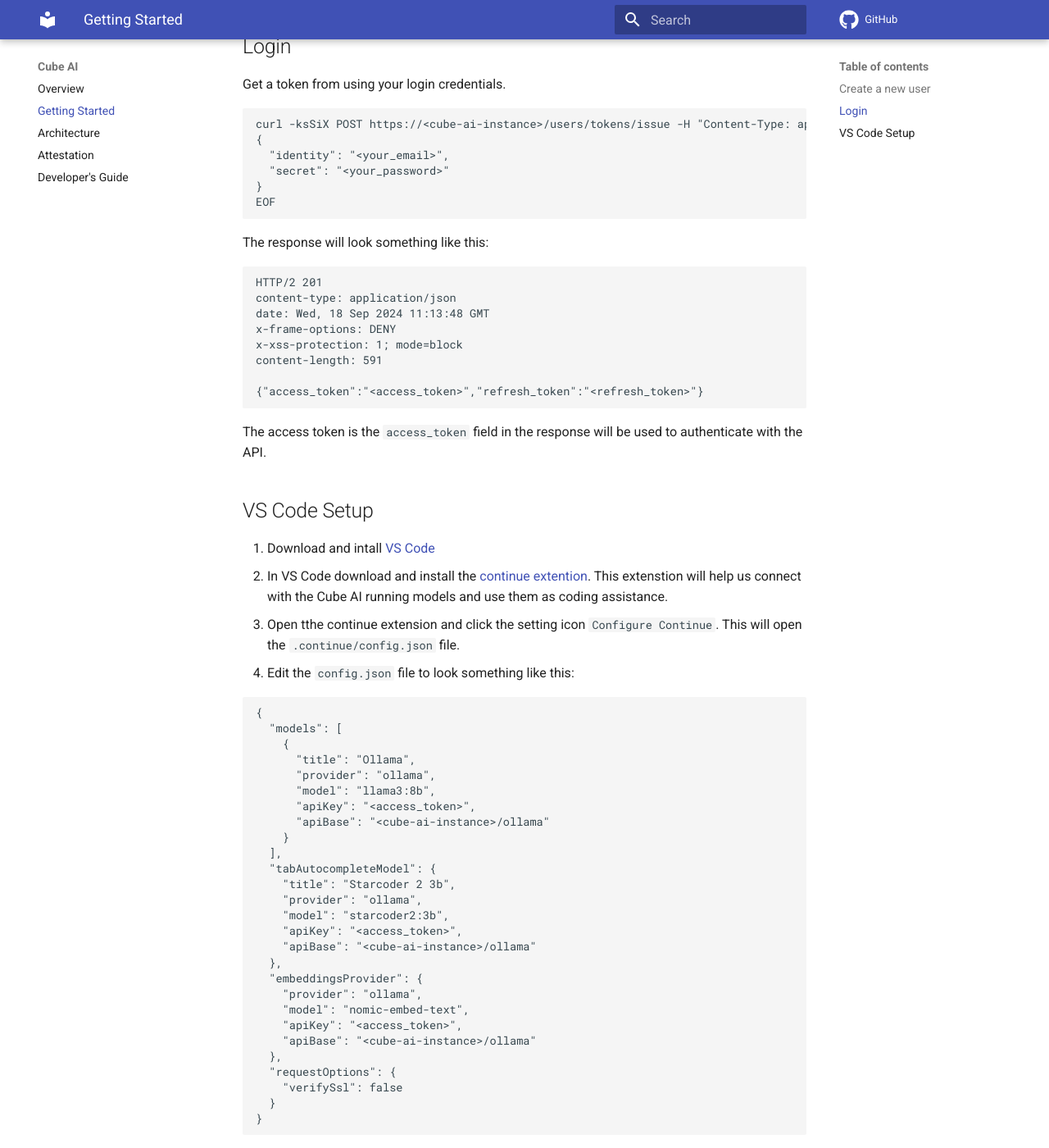
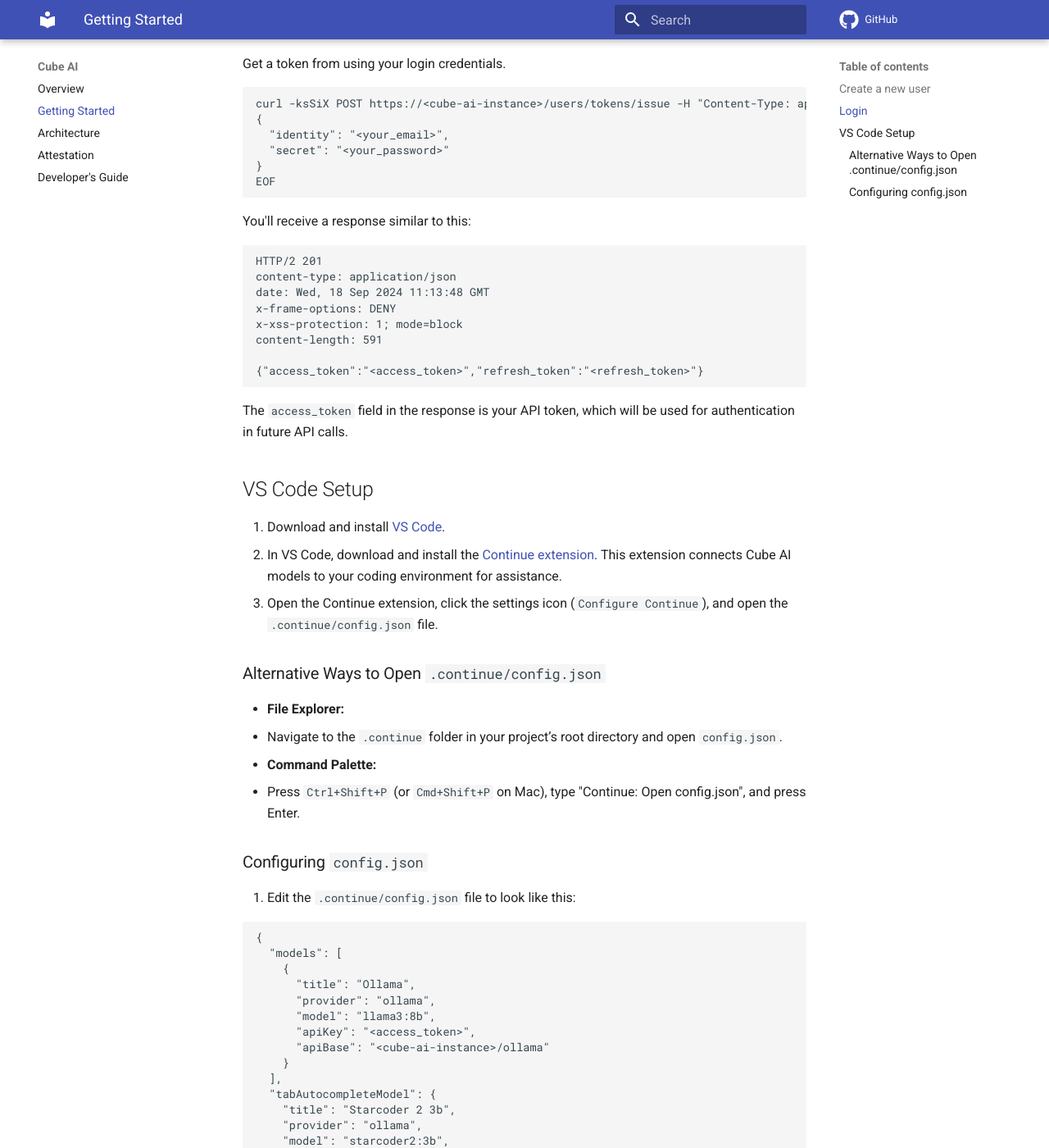
Before and after one commit to ultravioletrs/cube-docs, an MkDocs documentation site: the page built from docs/getting-started.md, in a window 1280 px wide and 1400 px high, scrolled down 617 px. Shown: the whole window at 82% size. Built offline with MkDocs 1.6.1 and Material for MkDocs 9.7.7, drawn with Linux system fonts in a browser that asks for light colours; comment, search, counter and statistics services are not loaded; some of the changed text lies outside the part shown.

Commit message:
Update getting-started.md
Signed-off-by: JeffMboya <jangina.mboya@gmail.com>

````diff
--- a/docs/getting-started.md
+++ b/docs/getting-started.md
@@ -4,7 +4,7 @@
 
 ## Create a new user
 
-[This is a demonstration of how to create a new user](https://jam.dev/c/f8d3fa47-7505-4201-b8ca-c0f724826237). You can use the same steps to create a new user.
+Follow [this demonstration](https://jam.dev/c/f8d3fa47-7505-4201-b8ca-c0f724826237) to learn how to create a new user. Below are the summarized steps:
 
 1. Admin login with their credentials
 2. Create a new domain if there is none
@@ -27,7 +27,7 @@
 EOF
 ```
 
-The response will look something like this:
+You'll receive a response similar to this:
 
 ```bash
 HTTP/2 201
@@ -40,14 +40,25 @@
 {"access_token":"<access_token>","refresh_token":"<refresh_token>"}
 ```
 
-The access token is the `access_token` field in the response will be used to authenticate with the API.
+The `access_token` field in the response is your API token, which will be used for authentication in future API calls.
 
 ## VS Code Setup
 
-1. Download and intall [VS Code](https://code.visualstudio.com/)
-2. In VS Code download and install the [continue extention](https://www.continue.dev/). This extenstion will help us connect with the Cube AI running models and use them as coding assistance.
-3. Open tthe continue extension and click the setting icon `Configure Continue`. This will open the `.continue/config.json` file.
-4. Edit the `config.json` file to look something like this:
+1. Download and install [VS Code](https://code.visualstudio.com/).
+2. In VS Code, download and install the [Continue extension](https://www.continue.dev/). This extension connects Cube AI models to your coding environment for assistance.
+3. Open the Continue extension, click the settings icon (`Configure Continue`), and open the `.continue/config.json` file.
+
+### Alternative Ways to Open `.continue/config.json`
+
+- **File Explorer:**
+  - Navigate to the `.continue` folder in your project’s root directory and open `config.json`.
+
+- **Command Palette:**
+  - Press `Ctrl+Shift+P` (or `Cmd+Shift+P` on Mac), type "Continue: Open config.json", and press Enter.
+
+### Configuring `config.json`
+
+4. Edit the `.continue/config.json` file to look like this:
 
 ```json
 {
@@ -79,6 +90,6 @@
 }
 ```
 
-This is a demonstration of how to connect to Cube AI with the continue extension.
+For a more detailed explanation of how to connect to Cube AI with the continue extension, check out [this video demonstration](https://www.youtube.com/embed/BGpv_iTB2NE?si=2qwUc4p99MYkSROK).
 
-<iframe width="560" height="315" src="https://www.youtube.com/embed/BGpv_iTB2NE?si=2qwUc4p99MYkSROK" title="YouTube video player" frameborder="0" allow="accelerometer; autoplay; clipboard-write; encrypted-media; gyroscope; picture-in-picture; web-share" referrerpolicy="strict-origin-when-cross-origin" allowfullscreen></iframe>
+---
````
